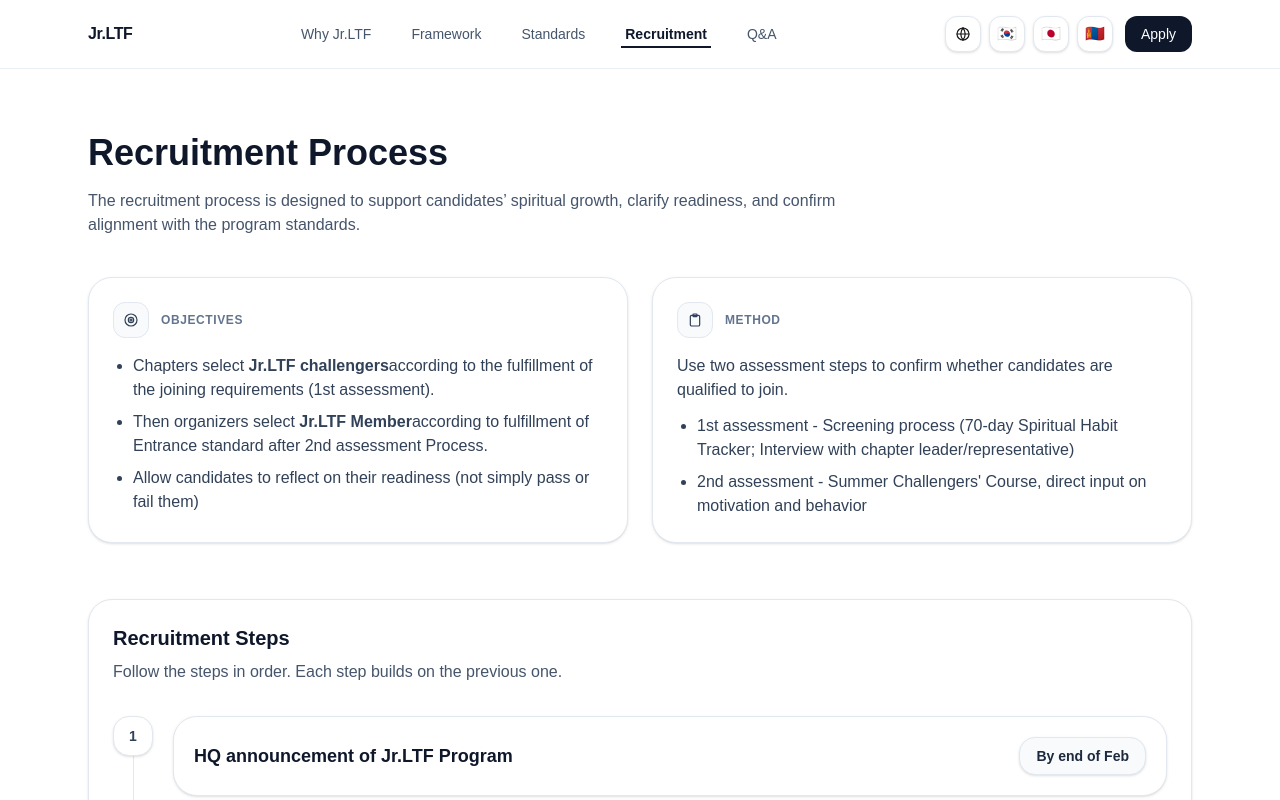
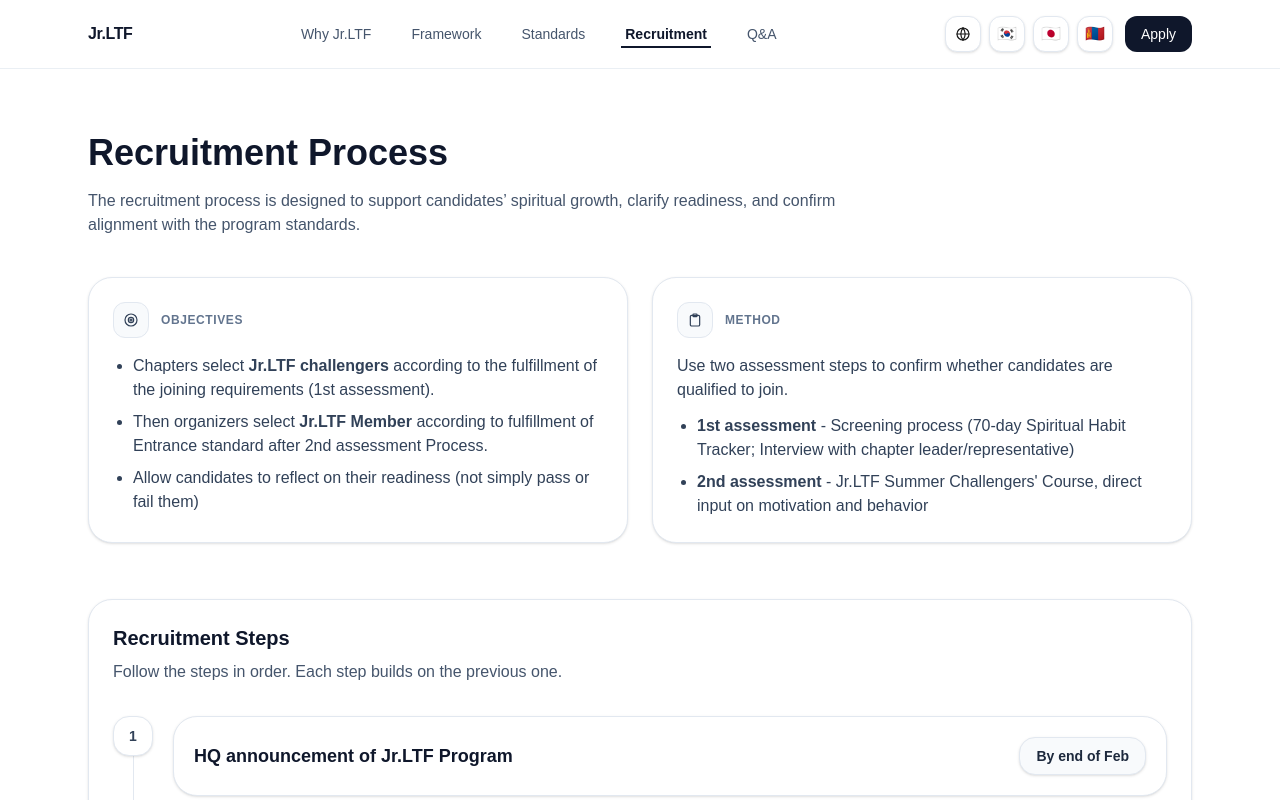
Before and after one commit to nyamkadorj/jrltf-site, a Next.js app: page /recruitment in a window 1280 px wide. Shown: the top 800 px of the page. Built offline with nearby package versions, Linux system fonts and the light colour scheme.

Commit message:
“Update”

```diff
--- a/src/app/recruitment/page.tsx
+++ b/src/app/recruitment/page.tsx
@@ -97,11 +97,11 @@ export default function RecruitmentPage() {
           >
             <ul className="list-disc space-y-2 pl-5 text-slate-700">
               <li>
-                Chapters select <strong>Jr.LTF challengers</strong>according to the fulfillment of the
+                Chapters select <strong>Jr.LTF challengers</strong> according to the fulfillment of the
                 joining requirements (1st assessment).
               </li>
               <li>
-                Then organizers select <strong>Jr.LTF Member</strong>according to fulfillment of Entrance standard after 2nd assessment Process.
+                Then organizers select <strong>Jr.LTF Member</strong> according to fulfillment of Entrance standard after 2nd assessment Process.
               </li>
               <li>
                 Allow candidates to reflect on their readiness (not simply pass
@@ -120,9 +120,9 @@ export default function RecruitmentPage() {
               qualified to join.
             </p>
             <ul className="mt-3 list-disc space-y-2 pl-5 text-slate-700">
-              <li>1st assessment - Screening process (70-day Spiritual Habit Tracker; Interview with chapter leader/representative)</li>
+              <li><strong>1st assessment</strong> - Screening process (70-day Spiritual Habit Tracker; Interview with chapter leader/representative)</li>
               <li>
-                2nd assessment - Summer Challengers' Course, direct input on motivation and
+                <strong>2nd assessment</strong> - Jr.LTF Summer Challengers' Course, direct input on motivation and
                 behavior
               </li>
             </ul>
```
